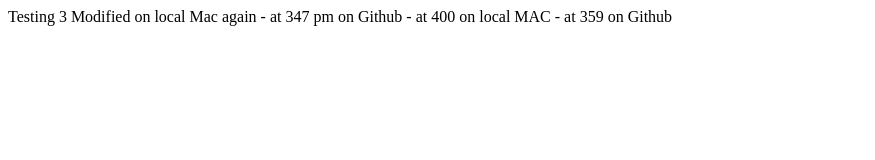
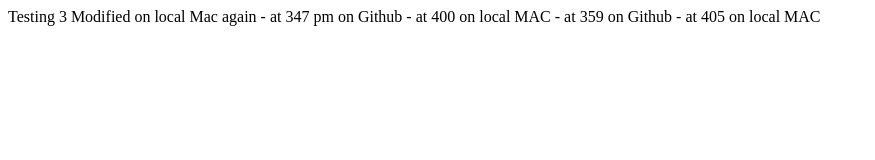
Before and after one commit to rajtatavarthy/testrepository, a plain HTML site: page index3.html in a window 1280 px wide. Shown: the whole page, without its empty margins (0-875 px from the left). Drawn offline with Linux system fonts and the light colour scheme.

Commit message:
405 local

```diff
--- a/index3.html
+++ b/index3.html
@@ -6,5 +6,7 @@
    - at 400 on local MAC
 
   - at 359 on Github
+
+  - at 405 on local MAC
   </body>
 </html>
```
